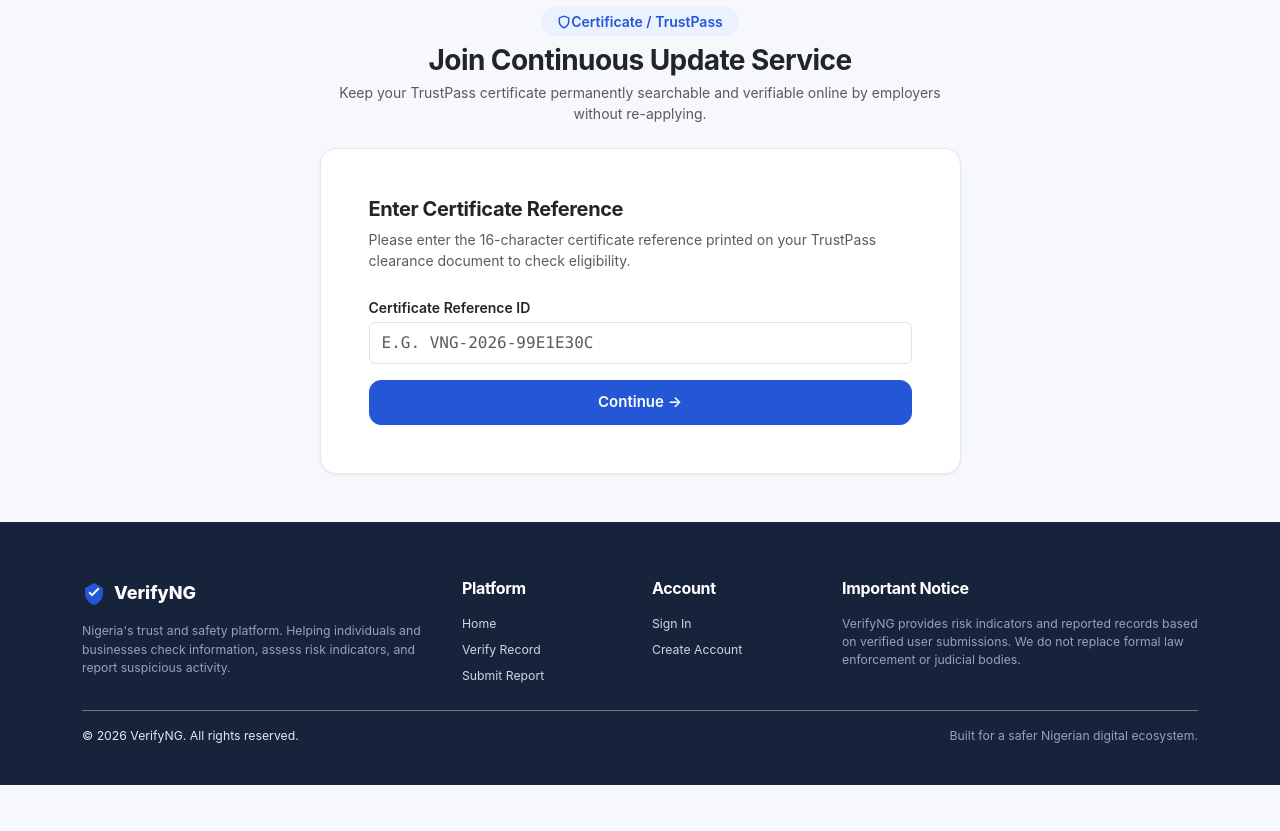
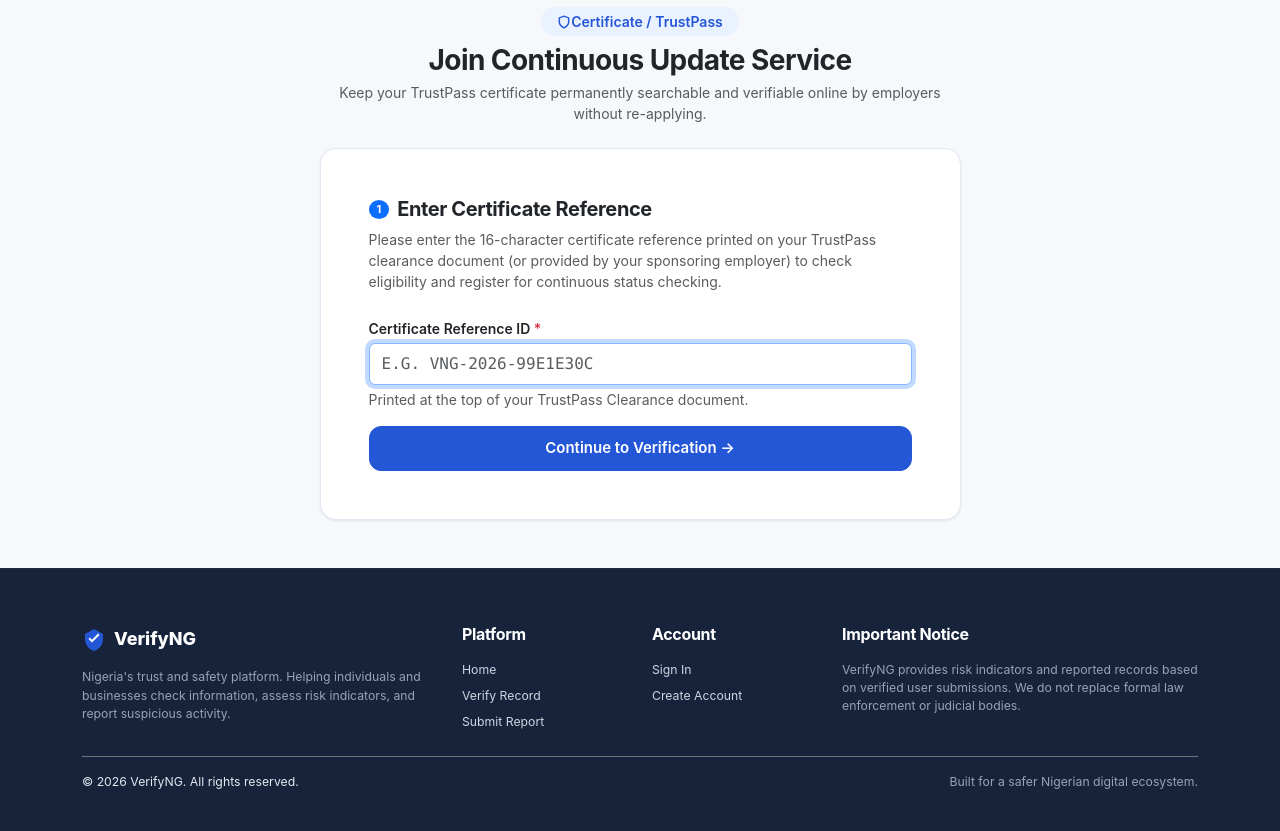
Before and after one commit to zictechng/verifyNG, a Django app: template templates/verification/update_service_join.html in a window 1280 px wide. Shown: the part 154-985 px from the top of the page. Before the commit the page ends 939 px from the top, so only its background shows below. Run offline with Django 5.2, Linux system fonts and the light colour scheme; the template is opened without the code that fills it, so the values that code supplies are empty.

Commit message:
Allow joining update service without prior personal certificate and enable certificate reference entry and switching

```diff
--- a/templates/verification/update_service_join.html
+++ b/templates/verification/update_service_join.html
@@ -85,9 +85,14 @@
                         {% endfor %}
                     </div>
 
-                    <div class="p-3 rounded-3 border bg-light text-muted small" style="font-size: 12px; line-height: 1.5;">
+                    <div class="p-3 rounded-3 border bg-light text-muted small mb-3" style="font-size: 12px; line-height: 1.5;">
                         <i class="bi bi-info-circle me-1 text-primary"></i>
                         Each certificate enrolled in the Update Service receives an independent annual subscription (₦{{ annual_fee|floatformat:0 }}/yr) with its own continuous verification audit trail.
+                    </div>
+                    <div class="text-center pt-2 border-top">
+                        <a href="{% url 'verification:update_service_join' %}?manual=1" class="small text-muted text-decoration-none">
+                            Have an employer-sponsored or different certificate? <strong>Enter reference ID &rarr;</strong>
+                        </a>
                     </div>
                 </div>
 
@@ -113,6 +118,9 @@
                         <a href="{% url 'verification:certificate_apply' %}" class="btn btn-vng-primary btn-sm px-4 py-2">
                             Apply for New Certificate &rarr;
                         </a>
+                        <a href="{% url 'verification:update_service_join' %}?manual=1" class="btn btn-outline-primary btn-sm px-4 py-2">
+                            Enter Different Certificate &rarr;
+                        </a>
                         <a href="{% url 'verification:my_certificates' %}" class="btn btn-outline-secondary btn-sm px-4 py-2">
                             Return to My Certificates
                         </a>
@@ -134,6 +142,10 @@
                         </div>
                         {% if has_multiple_eligible %}
                             <a href="{% url 'verification:update_service_join' %}?choose=1" class="small fw-semibold text-primary text-decoration-none text-nowrap">
+                                Switch Cert &rarr;
+                            </a>
+                        {% else %}
+                            <a href="{% url 'verification:update_service_join' %}?manual=1" class="small fw-semibold text-primary text-decoration-none text-nowrap">
                                 Switch Cert &rarr;
                             </a>
                         {% endif %}
@@ -160,6 +172,10 @@
                                 {% if has_multiple_eligible %}
                                     <a href="{% url 'verification:update_service_join' %}?choose=1" class="small text-muted text-decoration-none">
                                         Choose different certificate &rarr;
+                                    </a>
+                                {% else %}
+                                    <a href="{% url 'verification:update_service_join' %}?manual=1" class="small text-muted text-decoration-none">
+                                        Enter different certificate &rarr;
                                     </a>
                                 {% endif %}
                             </div>
@@ -311,20 +327,36 @@
 
             {% else %}
                 <!-- ── Certificate Lookup Form ── -->
-                <div class="vng-card p-4 p-md-5 shadow-sm border" style="border-radius: 14px;">
-                    <h2 class="h5 fw-bold text-dark mb-2">Enter Certificate Reference</h2>
+                <div class="vng-card p-4 p-md-5 shadow-sm border" style="border-radius: 14px; background: #ffffff;">
+                    <div class="d-flex align-items-center gap-2 mb-2">
+                        <span class="badge bg-primary rounded-circle px-2 py-1" style="font-size: 11px;">1</span>
+                        <h2 class="h5 fw-bold text-dark mb-0">Enter Certificate Reference</h2>
+                    </div>
                     <p class="text-muted small mb-4">
-                        Please enter the 16-character certificate reference printed on your TrustPass clearance document to check eligibility.
+                        Please enter the 16-character certificate reference printed on your TrustPass clearance document (or provided by your sponsoring employer) to check eligibility and register for continuous status checking.
                     </p>
+                    {% if has_pending_notice %}
+                        <div class="alert alert-info small py-2 px-3 mb-3" style="border-radius: 8px;">
+                            <strong>Note:</strong> Your personal certificate application is currently awaiting administrator approval. If an employer has already sponsored an approved certificate for you, enter that reference number below.
+                        </div>
+                    {% endif %}
                     <form method="get" action="{% url 'verification:update_service_join' %}">
                         <div class="mb-3">
-                            <label class="form-label small fw-semibold text-dark mb-1">Certificate Reference ID</label>
-                            <input type="text" name="cert" class="form-control py-2 font-monospace" placeholder="e.g. VNG-2026-99E1E30C" style="text-transform: uppercase;" required>
+                            <label class="form-label small fw-semibold text-dark mb-1">Certificate Reference ID <span class="text-danger">*</span></label>
+                            <input type="text" name="cert" class="form-control py-2 font-monospace" placeholder="e.g. VNG-2026-99E1E30C" style="text-transform: uppercase;" required autofocus>
+                            <div class="form-text small">Printed at the top of your TrustPass Clearance document.</div>
                         </div>
-                        <button type="submit" class="btn btn-vng-primary w-100 py-2 fw-semibold">
-                            Continue &rarr;
+                        <button type="submit" class="btn btn-vng-primary w-100 py-2.5 fw-semibold d-flex align-items-center justify-content-center gap-2">
+                            <span>Continue to Verification &rarr;</span>
                         </button>
                     </form>
+                    {% if user_certs %}
+                        <div class="text-center mt-3 pt-2 border-top">
+                            <a href="{% url 'verification:update_service_join' %}" class="small text-muted text-decoration-none">
+                                &larr; Return to my certificate list
+                            </a>
+                        </div>
+                    {% endif %}
                 </div>
             {% endif %}
 
```
Also changed, not shown: templates/dashboard/index.html (+5 -2 lines), tests/test_update_service.py (+38 -0 lines), verification/views.py (+41 -22 lines).
